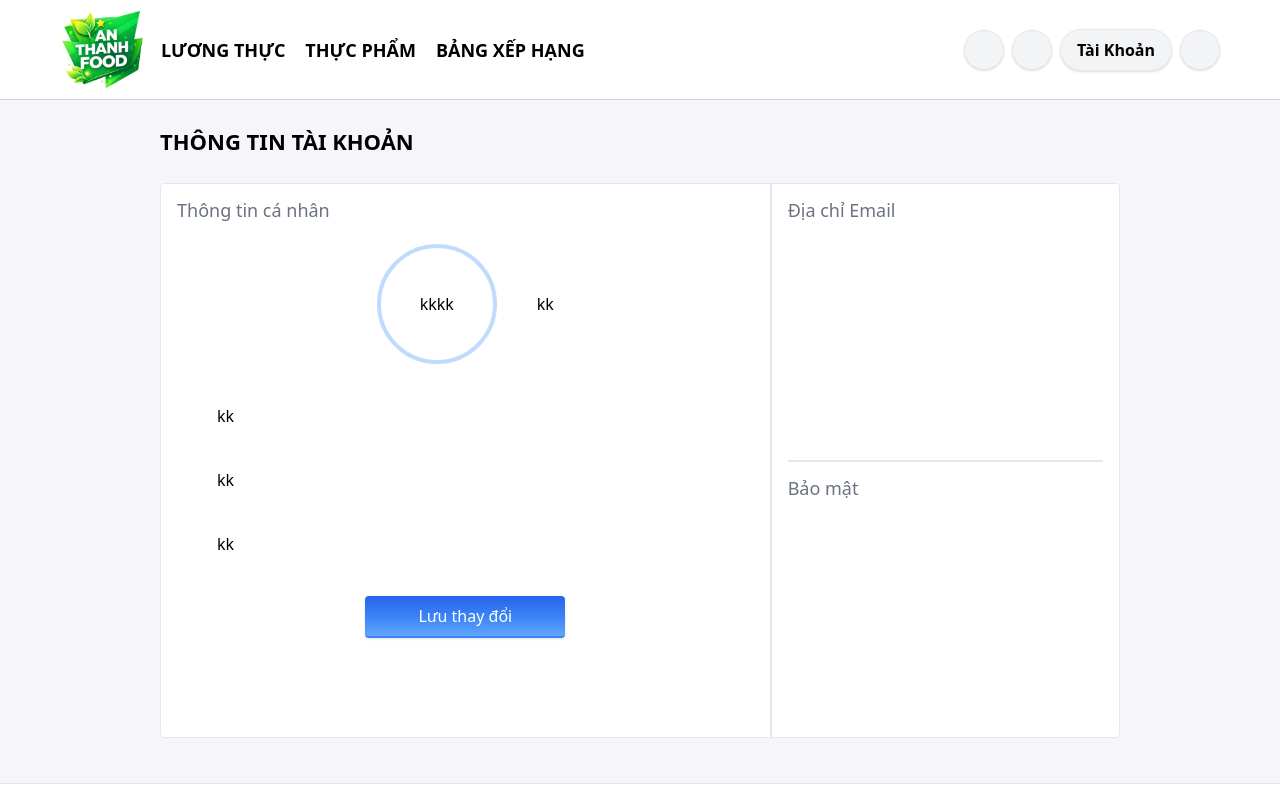
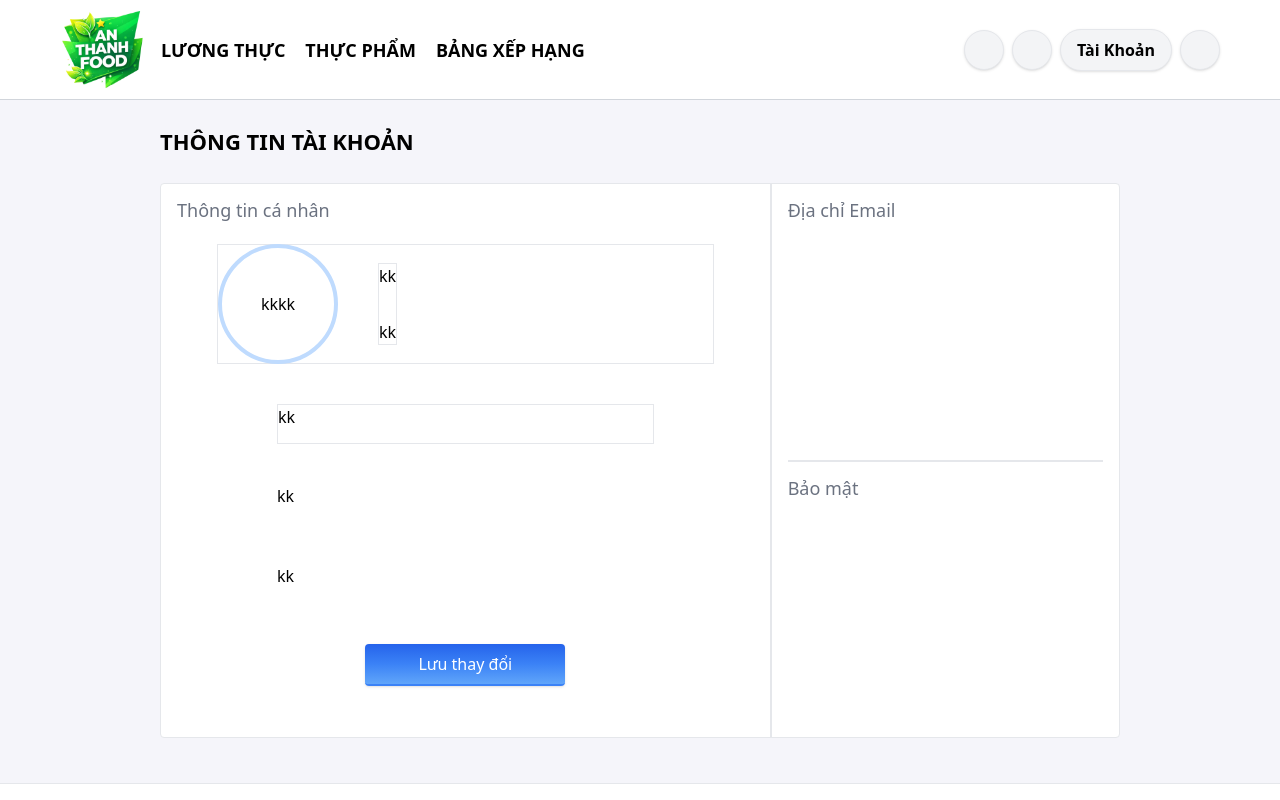
Before and after one commit to SongDuy/web-an-thanh-food, a React (Create React App) app: page /account/profile in a window 1280 px wide. Shown: the top 800 px of the page. Built offline with nearby package versions, Linux system fonts and the light colour scheme; some icons are missing.

Commit message:
Update new

```diff
--- a/src/pages/account/Profile.js
+++ b/src/pages/account/Profile.js
@@ -45,28 +45,50 @@ const ProfilePage = () => {
                             </h1>
                         </div>
 
-                        <div className="w-full grid grid-cols-1 gap-10 px-10">
-                            <div className="w-full h-[120px] flex items-center justify-center gap-10 mt-5">
-                                <div className="w-[120px] h-[120px] rounded-full border-4 border-blue-200 flex items-center justify-center">
-                                    kkkk
+                        <div className="w-full grid grid-cols-1 gap-10">
+                            <div className="w-full h-[120px] px-10 mt-5">
+                                <div className="w-full h-full flex items-center gap-10 border">
+                                    <div className="w-[120px] h-[120px] rounded-full border-4 border-blue-200 flex items-center justify-center">
+                                        kkkk
+                                    </div>
+                                    <div className="grid grid-cols-1 gap-8 border">
+                                        <div>
+                                            <h1>
+                                                kk
+                                            </h1>
+                                            <div>
+
+                                            </div>
+                                        </div>
+
+                                        <div>
+                                            <h1>
+                                                kk
+                                            </h1>
+                                            <div>
+
+                                            </div>
+                                        </div>
+                                    </div>
+
                                 </div>
 
-                                <div>
+                            </div>
+
+                            <div className="w-full grid grid-cols-1 gap-10 px-[100px]">
+                                <div className="w-full h-[40px] border">
+                                    kk
+                                </div>
+
+                                <div className="w-full h-[40px]">
+                                    kk
+                                </div>
+
+                                <div className="w-full h-[40px]">
                                     kk
                                 </div>
                             </div>
 
-                            <div className="w-full">
-                                kk
-                            </div>
-
-                            <div className="w-full">
-                                kk
-                            </div>
-
-                            <div className="w-full">
-                                kk
-                            </div>
 
                             <div className="w-full flex items-center justify-center">
                                 <button className="w-[200px] px-2 py-2 text-md text-white font-medium shadow rounded bg-gradient-to-t from-blue-400 via-blue-500 to-blue-600 hover:brightness-110 active:brightness-95 transition border-b-2 border-blue-500">
```
